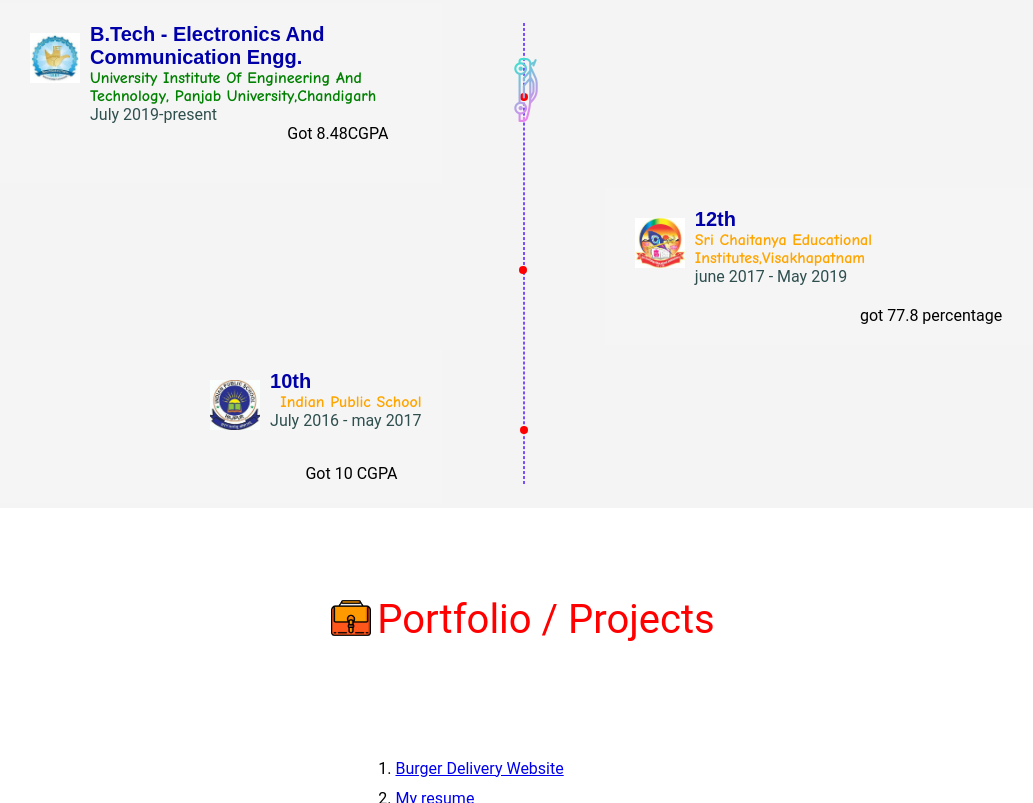
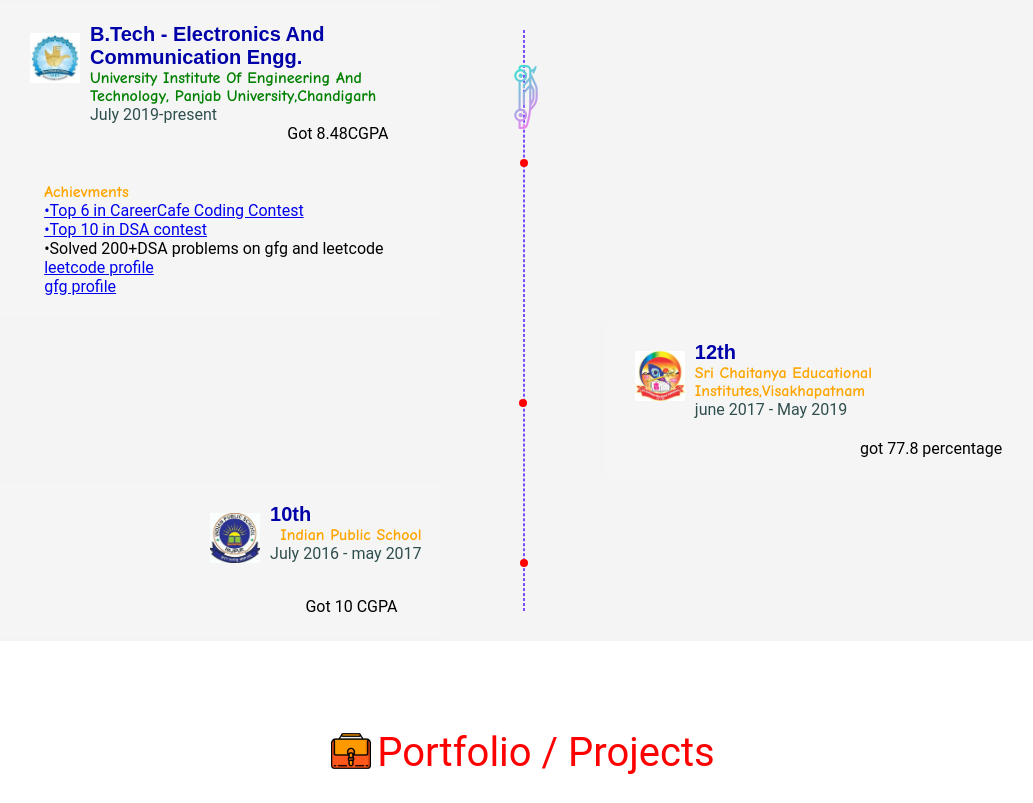
Before and after one commit to SAWA622/My_resume, a plain HTML site: page index.html in a window 1280 px wide. Shown: the part 2935-3738 px from the top of the page, without its empty margins (117-1150 px from the left). Drawn offline with Linux system fonts and the light colour scheme.

Commit message:
Update index.html

```diff
--- a/index.html
+++ b/index.html
@@ -405,6 +405,25 @@ suppliment to covid patient) and covid patient
                         Got 8.48CGPA
                     </div>
                 </div>
+                     <div class="timeline-box-description">
+                    <div class="timeline-box-company-name">
+                        Achievments
+                    </div>
+                    <a href="https://www.hackerrank.com/contests/mock-coding-contest-careercafe/leaderboard">
+                        •Top 6 in CareerCafe Coding Contest</a>
+                        <br>
+                        <a href="https://www.hackerrank.com/contests/dsa-test-1654079535/leaderboard">
+                            •Top 10 in DSA contest </a>
+                            <br>
+                            •Solved 200+DSA problems on gfg and leetcode
+                            <br>
+                            <a href="https://leetcode.com/Progress_/">
+                                leetcode profile </a>
+                                <br>
+                                <a href="https://auth.geeksforgeeks.org/user/sawantue195104ece/profile">
+                                    gfg profile </a>
+
+                </div>
             </div>
                 <div class="timeline-box">
                     <div class="timeline-box-headings">
```
